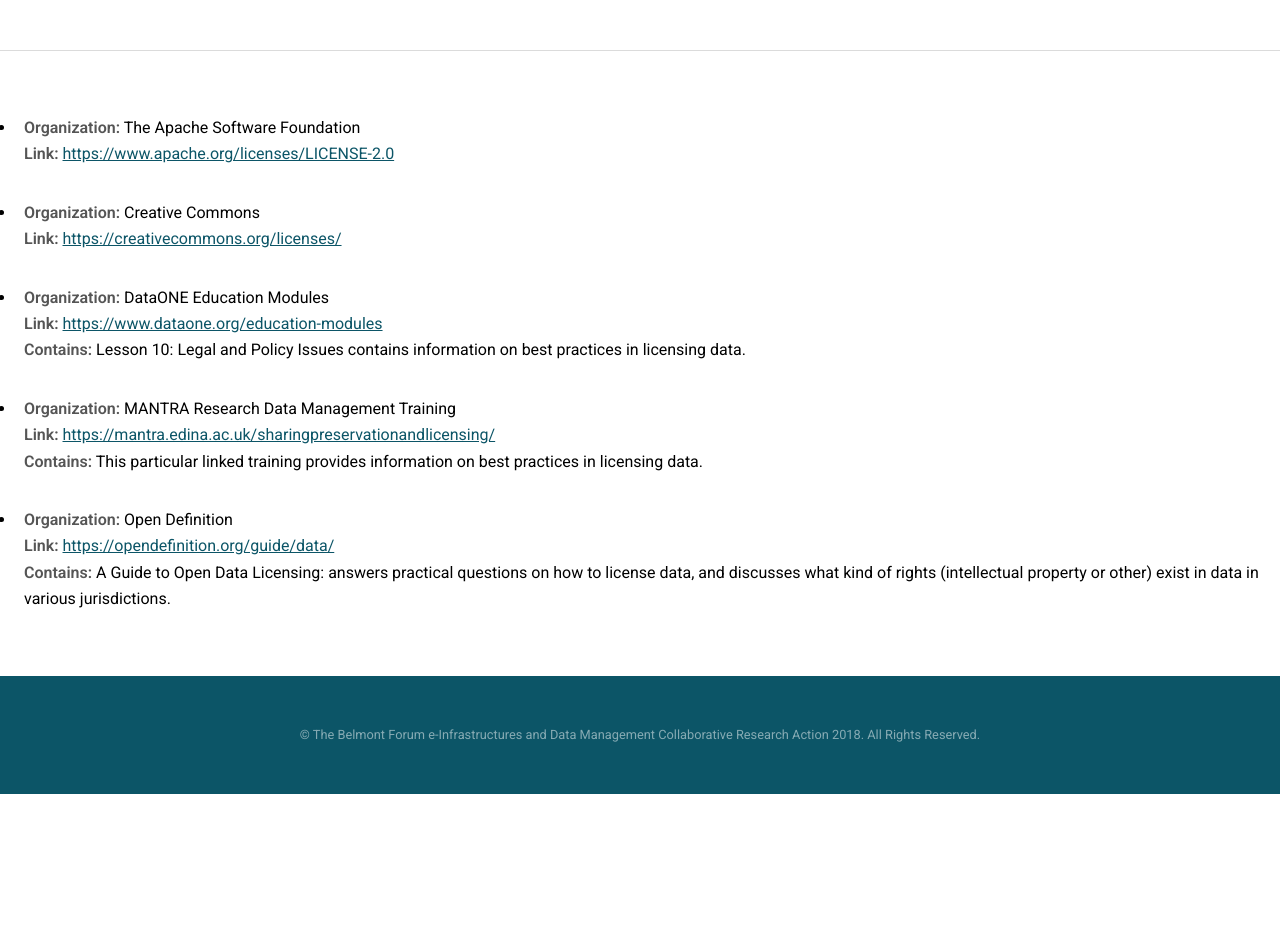
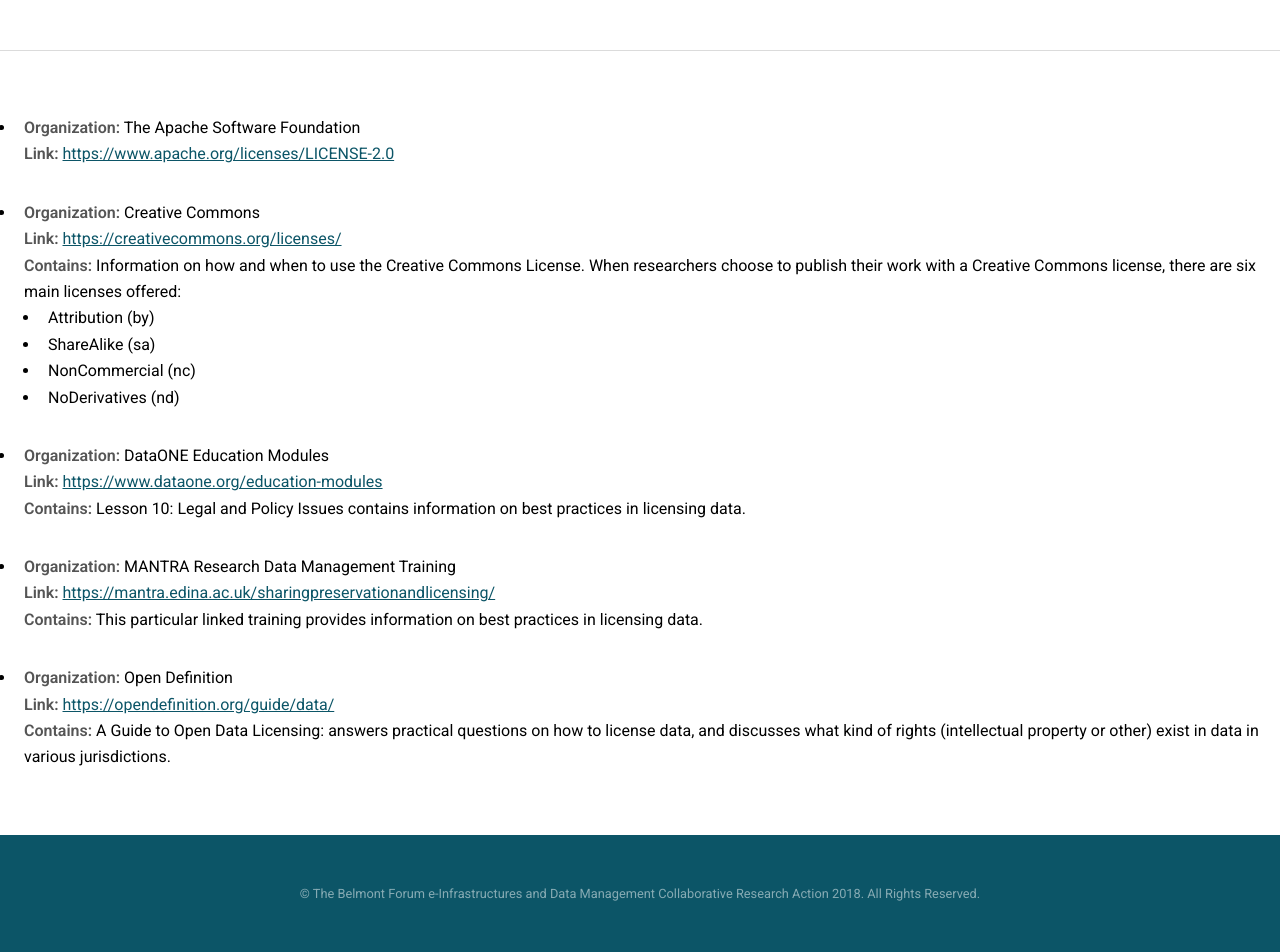
Before and after one commit to bfe-inf/toolkit, a Jekyll site: the page built from bp&s-licensing.html, in a window 1280 px wide. Shown: the part 472-1424 px from the top of the page. Built offline with Jekyll 4.4.1, drawn with Linux system fonts in a browser that asks for light colours; before the commit the page ends 1266 px from its top, so only the background shows below that.

Commit message:
Update bp&s-licensing.html

```diff
--- a/bp&s-licensing.html
+++ b/bp&s-licensing.html
@@ -60,7 +60,14 @@
       					</ul>
 					<ul>
 	     					<li> <strong>Organization:</strong> Creative Commons  <br/>
-             	   				<strong>Link:</strong> <a href="https://creativecommons.org/licenses/" target="_blank">https://creativecommons.org/licenses/</a></li>
+             	   				<strong>Link:</strong> <a href="https://creativecommons.org/licenses/" target="_blank">https://creativecommons.org/licenses/</a><br/>
+						<strong>Contains:</strong> Information on how and when to use the Creative Commons License. When researchers choose to publish their work with a Creative Commons license, there are six main licenses offered: <br/>
+						<ul>
+							<li> Attribution (by)
+							<li> ShareAlike (sa)
+							<li> NonCommercial (nc)
+							<li> NoDerivatives (nd)
+						</ul>
       					</ul>
 					<ul>
 	     					<li> <strong>Organization:</strong> DataONE Education Modules  <br/>
```
